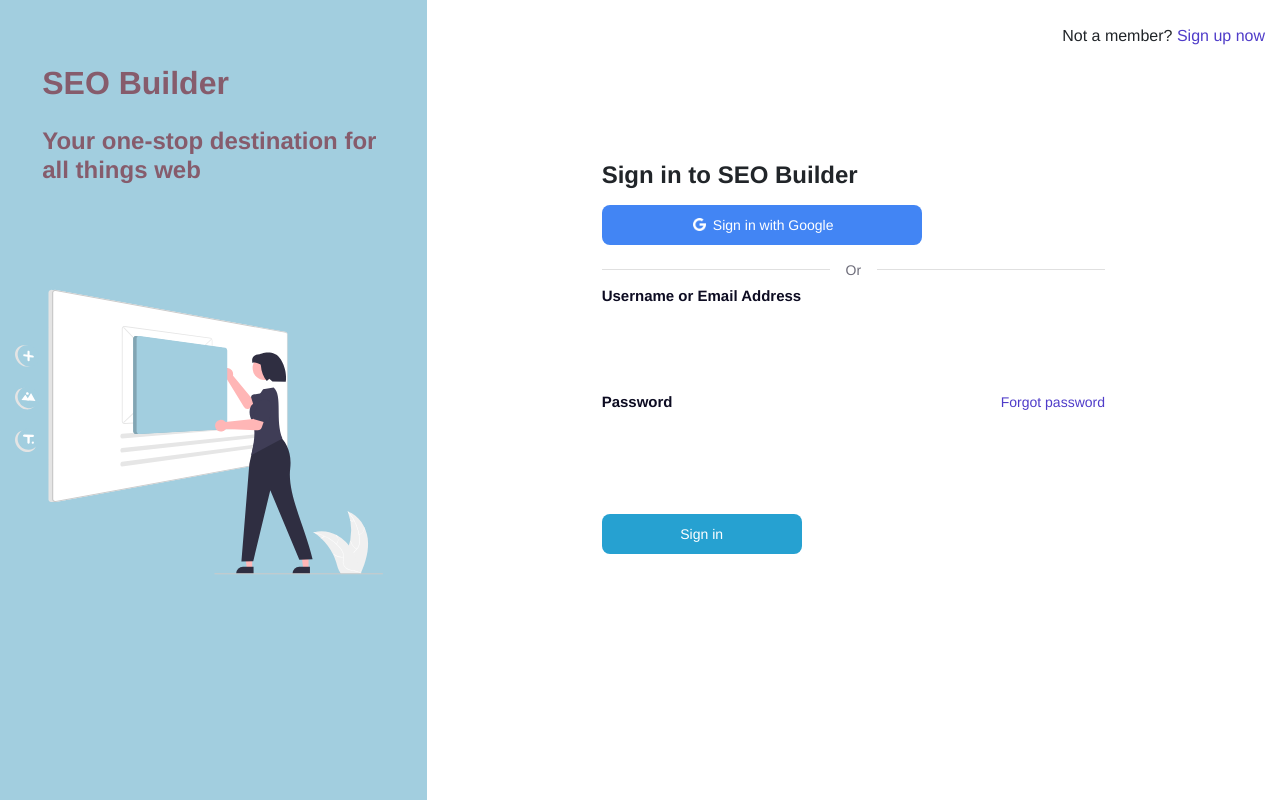
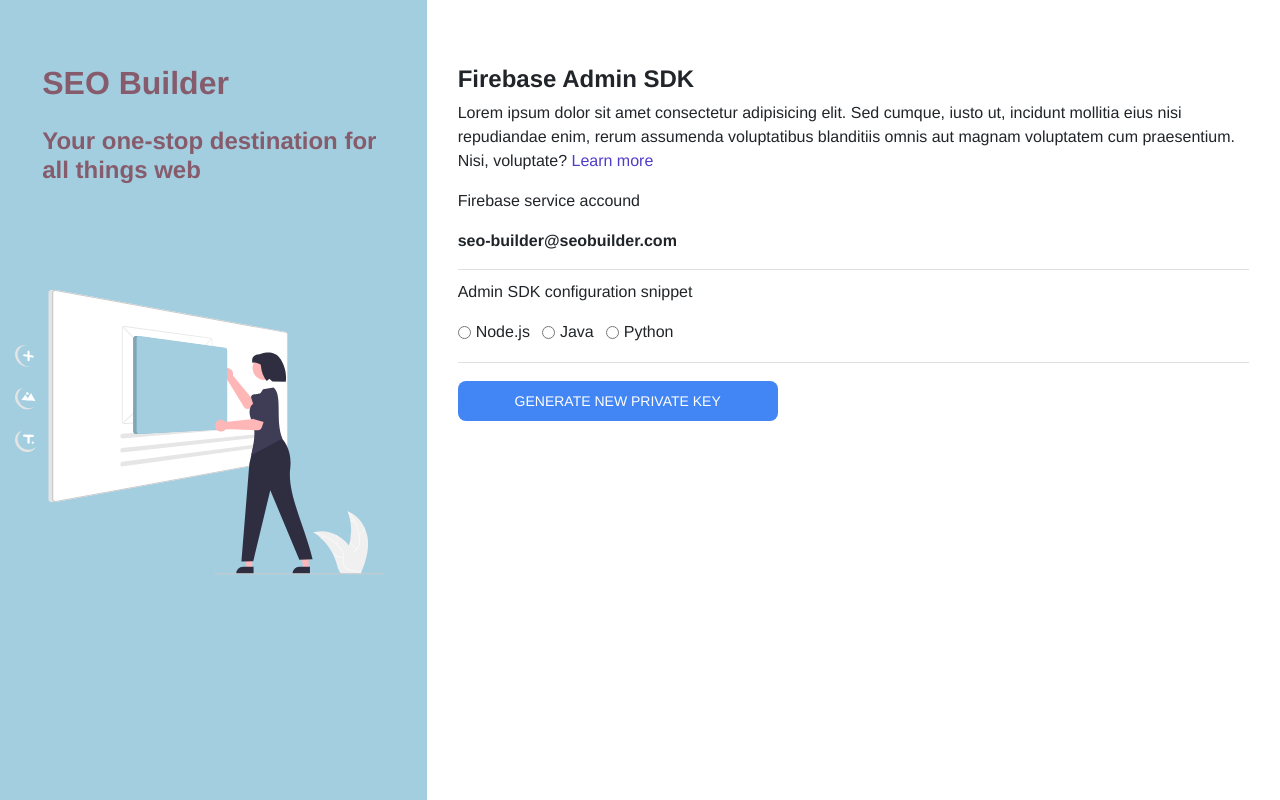
Before and after one commit to kvssankar/seo-builder, a React (Create React App) app: page / in a window 1280 px wide. Built offline with nearby package versions, Linux system fonts and the light colour scheme.

Commit message:
initial commit: basic struct

```diff
--- /dev/null
+++ b/src/css/firebase.css
@@ -0,0 +1,106 @@
+.container-fluid {
+    font-family: "Haas Grot Text R Web", "Helvetica Neue", Helvetica, Arial, sans-serif;
+    overflow-y:hidden;
+}
+
+h1, h2{
+    font: bold 24px/29px "Haas Grot Text R Web", "Helvetica Neue", Helvetica, Arial, sans-serif;
+}
+
+.hero-content h1 {
+    font: bold 32px/38px "Haas Grot Text R Web", "Helvetica Neue", Helvetica, Arial, sans-serif;
+}
+
+
+/* hero */
+
+.hero-art {
+    background-color: #a2cedf;
+    height: 100vh;
+}
+
+.hero-text {
+    height: 100vh;
+    overflow-y: hidden;
+}
+
+.hero-img {
+    overflow: hidden;
+    width: 23rem;
+    height: 20rem;
+    padding-top: 2rem
+
+}
+
+
+.hero-content {
+    padding: 4rem 1.7rem;
+    color: #865c6c;
+}
+
+
+.hero-content h1 {
+    padding-bottom: 1rem;
+}
+
+hr {
+    overflow: visible;
+    padding: 0;
+    margin-bottom: 10px;
+    border: none;
+    border-top: 1px solid #e0e0e0;
+    color: #6e6d7a;
+    text-align: center
+}
+
+a {
+    color: #4f3cc9;
+    text-decoration: none;
+}
+
+.firebase {
+    padding: 4rem 1rem;
+}
+
+.btn {
+    display: inline-block;
+    padding: 10px 16px;
+    background-color: #4285f4;
+    color: white;
+    border: none;
+    border-radius: 8px;
+    transition: color 200ms ease;
+    font-family: "Haas Grot Text R Web", "Helvetica Neue", Helvetica, Arial, sans-serif;
+    box-sizing: border-box;
+    text-align: center;
+    font-size: 14px;
+    font-weight: 550;
+    line-height: 20px;
+    height: 40px;
+    width: 20rem;
+    text-decoration: none;
+    margin:0.5rem 0rem;
+}
+
+
+/* mobile */
+
+@media (max-width:960px) {
+    .hero-art {
+        display: none;
+    }
+
+    .hero-text {
+        width: 100%;
+        max-width: 416px;
+        flex:none;
+        margin: 0 auto;
+        padding: 0 20px;
+
+    }
+
+    .btn {
+        width: 100%;
+    }
+
+}
--- a/src/pages/LandingPage.js
+++ b/src/pages/LandingPage.js
@@ -1,6 +1,6 @@
 import React from "react";
 import Loading from "../components/Loading";
-import "../css/landing.css";
+import "../css/firebase.css";
 
 const LandingPage = () => {
   return (
@@ -15,7 +15,45 @@
           <img class="hero-img" src="../imgs/undraw_websiteBuilder.svg"/>
         </div>
         <div className="col-8 hero-text">
-          <div className="sign-up">
+          <div className="firebase">
+            <h2>Firebase Admin SDK</h2>
+            <p>Lorem ipsum dolor sit amet consectetur adipisicing elit. Sed cumque, iusto ut, incidunt mollitia eius nisi repudiandae enim, rerum assumenda voluptatibus blanditiis omnis aut magnam voluptatem cum praesentium. Nisi, voluptate? <a href="/">Learn more</a></p>
+            <p>Firebase service accound</p>
+            <strong>seo-builder@seobuilder.com</strong>
+            <hr/>
+            <p>Admin SDK configuration snippet</p>
+            <div class="form-check form-check-inline">
+              <input class="form-check-input" type="radio" name="inlineRadioOptions" id="inlineRadio1" value="option1"/>
+              <label class="form-check-label" for="inlineRadio1">Node.js</label>
+            </div>
+            <div class="form-check form-check-inline">
+              <input class="form-check-input" type="radio" name="inlineRadioOptions" id="inlineRadio2" value="option2"/>
+              <label class="form-check-label" for="inlineRadio2">Java</label>
+            </div>
+            <div class="form-check form-check-inline">
+              <input class="form-check-input" type="radio" name="inlineRadioOptions" id="inlineRadio2" value="option2"/>
+              <label class="form-check-label" for="inlineRadio2">Python</label>
+            </div>
+            <hr/>
+
+            <button className= "btn" type="submit">GENERATE NEW PRIVATE KEY</button>
+
+
+          </div>
+
+
+
+
+
+
+
+
+
+
+
+
+
+          {/* <div className="sign-up">
             Not a member? <a href="">Sign up now</a>
           </div>
           <div className="main">
@@ -37,7 +75,7 @@
             <button className= "btn btn-signin" type="submit">Sign in</button>
 
 
-          </div>
+          </div> */}
         </div>
       </div>
     </div>
```
